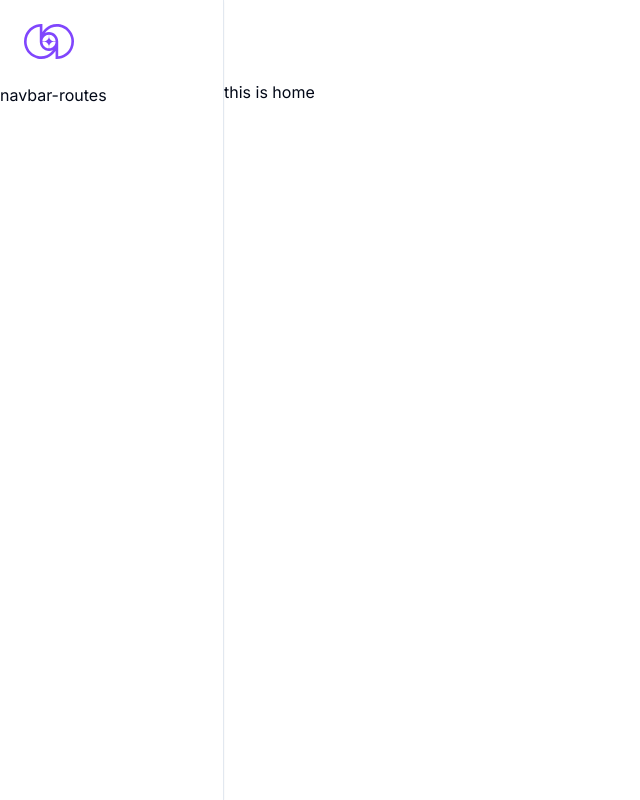
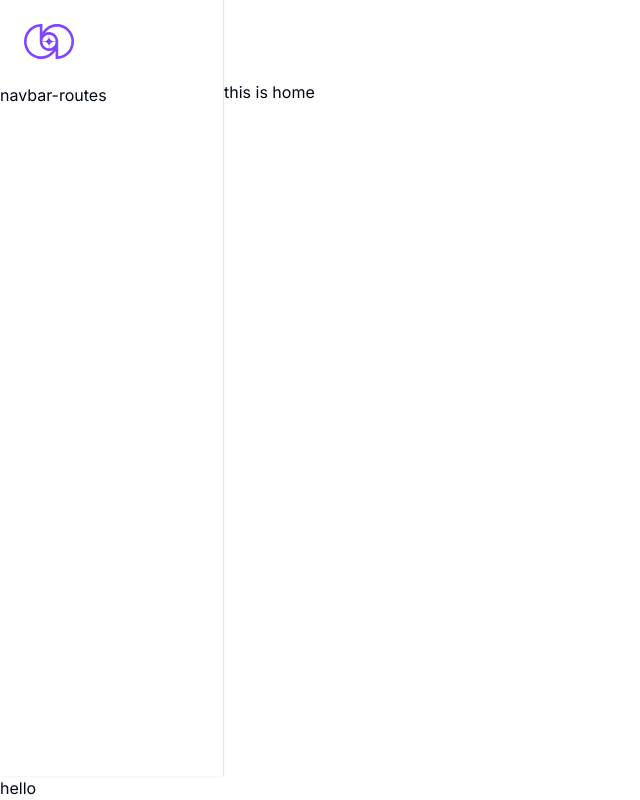
Before and after one commit to yamanaliesh92/Lms-platform, a Next.js app: page / in a window 1280 px wide. Shown: the whole page, without its empty margins (0-640 px from the left). Built offline with nearby package versions, Linux system fonts and the light colour scheme.

Commit message:
added sidebar-routes component to sidebar  file

```diff
--- a/src/app/(dashboard)/layout.tsx
+++ b/src/app/(dashboard)/layout.tsx
@@ -8,8 +8,9 @@ export default function DashboardLayout({
 }) {
   return (
     <div className="h-full">
-      <div className="w-56 fixed hidden md:flex h-full flex-col inset-y-0 z-50">
+      <div className="w-56 fixed md:flex h-full flex-col inset-y-0 z-50">
         <Sidebar />
+        hello
       </div>
       <main className="md:pl-56 h-full pt-[80px]">{children}</main>
     </div>
--- a/src/app/page.tsx
+++ /dev/null
@@ -1,5 +0,0 @@
-import Image from "next/image";
-
-export default function Home() {
-  return <h1>home</h1>;
-}
```
